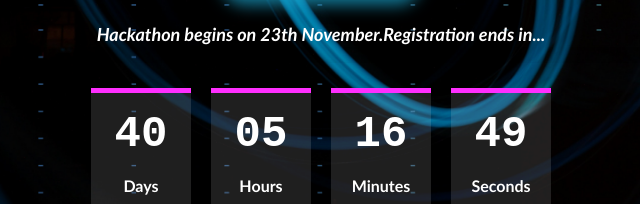
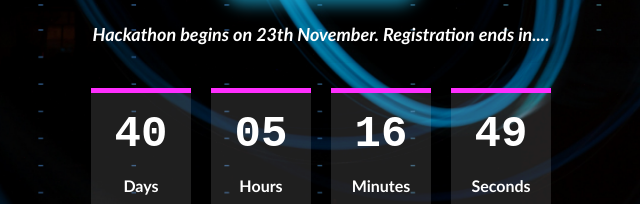
Before and after one commit to Hack-Club-Kmea/Hack-a-way-, a plain HTML site: page index.html in a window 1280 px wide. Shown: the part 491-695 px from the top of the page, 319-959 px from the left. Drawn offline with nearby package versions, Linux system fonts and the light colour scheme; files whose address does not match are found by name.

Commit message:
first commit

```diff
--- a/index.html
+++ b/index.html
@@ -103,7 +103,7 @@
 
                 <a href="http://hackaway.devfolio.com/" id="hero-register" class="btn btn-common">Register Now!</a>
               </div>
-              <h5 class="banner-info">Hackathon begins on 23th November.Registration ends in...</h5>
+              <h5 class="banner-info">Hackathon begins on 23th November. Registration ends in....</h5>
             </div>
           </div>
         </div>
```
